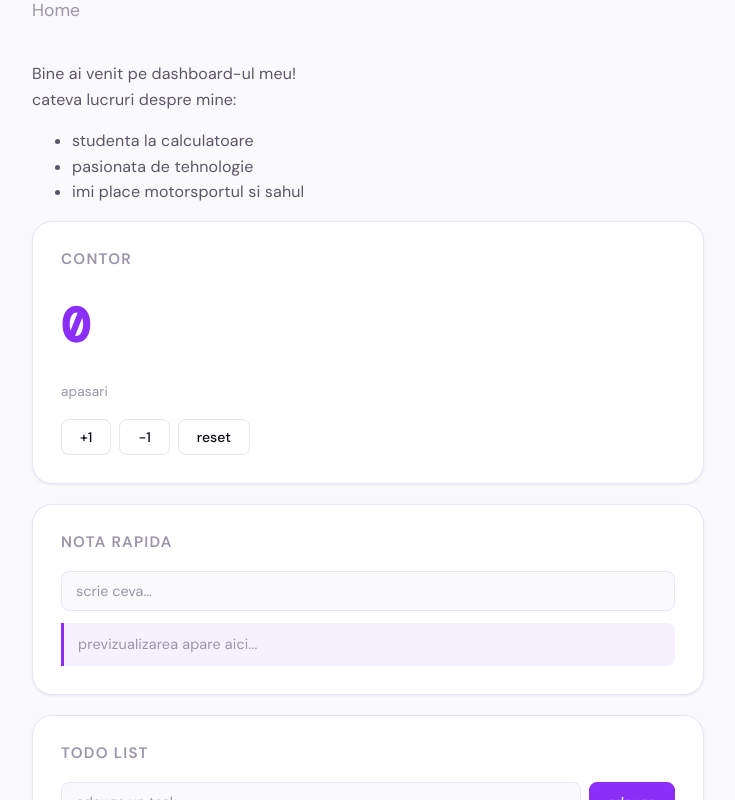
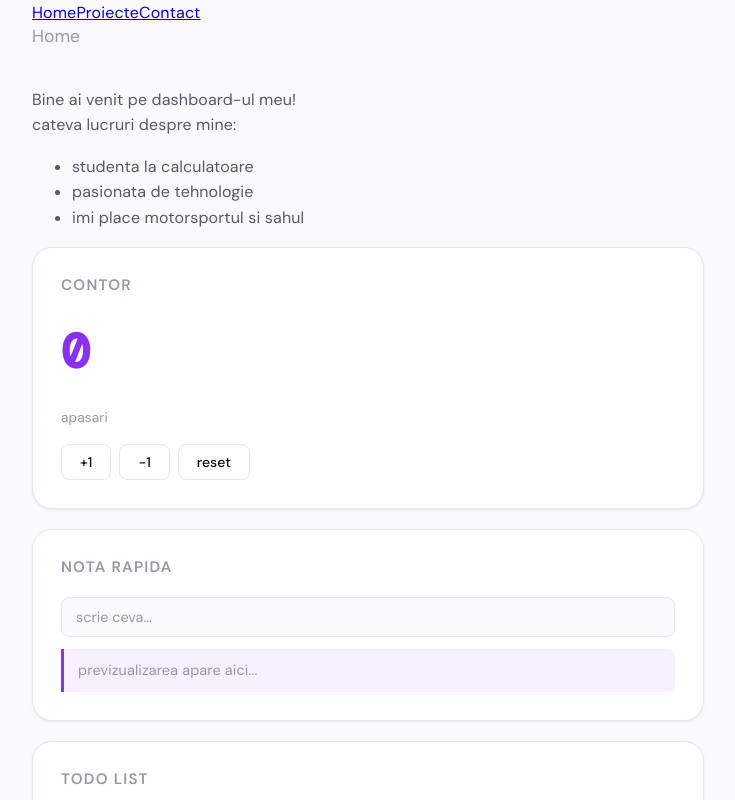
Before and after one commit to harciogul2/Lab-PW, a React (Vite) app: page / in a window 1280 px wide. Shown: the top 800 px of the page, without its empty margins (272-1007 px from the left). Built offline with nearby package versions, Linux system fonts and the light colour scheme.

Commit message:
lab7-ex2 Meniu de navigare cu Link

```diff
--- a/src/App.jsx
+++ b/src/App.jsx
@@ -1,4 +1,5 @@
 import { BrowserRouter, Routes, Route } from 'react-router';
+import Navbar from './Navbar';
 import Home from './pages/Home';
 import Projects from './pages/Projects';
 import Contact from './pages/Contact';
@@ -6,6 +7,7 @@ import Contact from './pages/Contact';
 function App() {
   return (
     <BrowserRouter>
+      <Navbar />
       <Routes>
         <Route path="/"         element={<Home />} />
         <Route path="/projects" element={<Projects />} />
--- /dev/null
+++ b/src/Navbar.jsx
@@ -0,0 +1,13 @@
+import { Link } from 'react-router';
+
+function Navbar() {
+  return (
+    <nav>
+      <Link to="/">Home</Link>
+      <Link to="/projects">Proiecte</Link>
+      <Link to="/contact">Contact</Link>
+    </nav>
+  );
+}
+
+export default Navbar;
```
